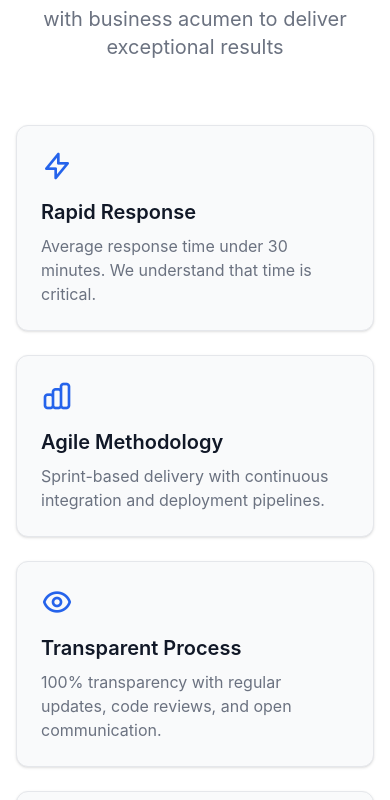
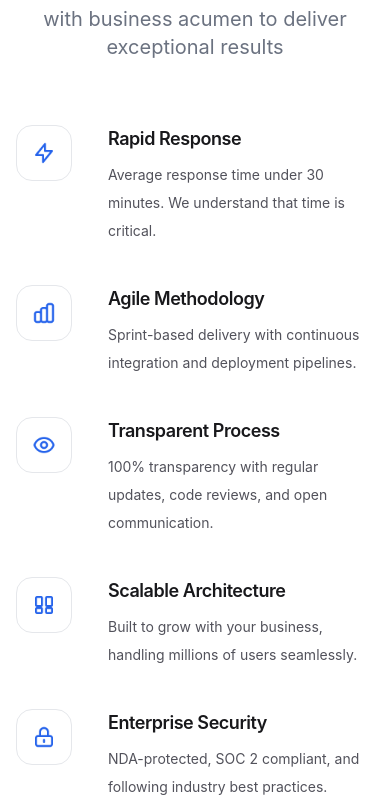
Before and after one commit to Aatul151/namtechsolutions, a React (Vite) app: page / in a window 390 px wide. Shown: the part 5984-6784 px from the top of the page. Built offline with nearby package versions, Linux system fonts and the light colour scheme; no server answers.

Commit message:
enhance UI

```diff
--- a/src/components/sections/WhyChooseUs.tsx
+++ b/src/components/sections/WhyChooseUs.tsx
@@ -20,29 +20,45 @@ export function WhyChooseUs() {
           </p>
         </div>
 
-        <div className="grid md:grid-cols-2 lg:grid-cols-3 gap-6">
-          {why_us?.map((feature: any, idx: number) => (
-            <Card key={idx} hover className="animate-fade-in" style={{ animationDelay: `${idx * 0.1}s` }}>
-              {feature?.icon &&
-                <div className="text-primary mb-4 w-8 h-8">
+        <div className="grid gap-10 md:grid-cols-2 lg:grid-cols-3">
+          {why_us?.map((feature, idx) => (
+            <div
+              key={idx}
+              className="group flex items-start gap-4 animate-fade-in"
+              style={{ animationDelay: `${idx * 0.1}s` }}
+            >
+              {/* icon */}
+              {feature?.icon && (
+                <div className="flex h-14 w-14 flex-shrink-0 items-center justify-center rounded-2xl border border-primary/10 bg-primary/5 dark:border-primary/20 dark:bg-primary/10 transition-all duration-300 group-hover:scale-105">
                   <img
-                    src={feature?.icon}
-                    alt='image'
-                    className=''
+                    src={feature.icon}
+                    alt="icon"
+                    className="h-6 w-6 object-contain"
                   />
                 </div>
-              }
-              {feature?.title &&
-                <h3 className="text-xl font-semibold mb-2 text-text-primary">{feature?.title}</h3>
-              }
-              {feature?.description &&
-                <p className="text-text-secondary"
-                  dangerouslySetInnerHTML={{
-                    __html: feature?.description
-                  }}
-                ></p>
-              }
-            </Card>
+              )}
+
+              {/* content */}
+              <div className="relative pl-5">
+                {/* elegant divider */}
+                <div className="absolute left-0 top-1 h-full w-px bg-gradient-to-b from-primary/40 via-zinc-200 to-transparent dark:via-white/10" />
+
+                {feature?.title && (
+                  <h3 className="mb-2 text-lg font-semibold tracking-tight text-zinc-900 dark:text-white">
+                    {feature.title}
+                  </h3>
+                )}
+
+                {feature?.description && (
+                  <p
+                    className="text-sm leading-7 text-zinc-600 dark:text-zinc-400"
+                    dangerouslySetInnerHTML={{
+                      __html: feature.description,
+                    }}
+                  />
+                )}
+              </div>
+            </div>
           ))}
         </div>
       </Container>
```
